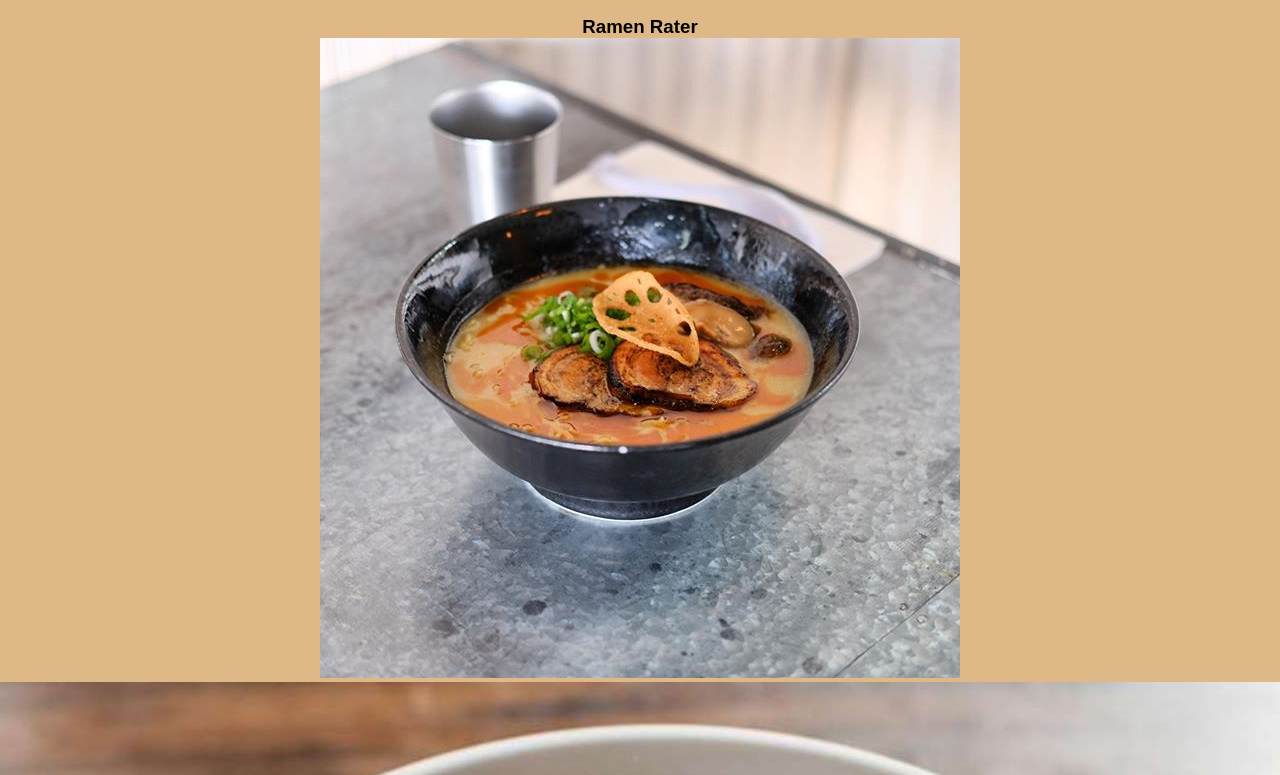
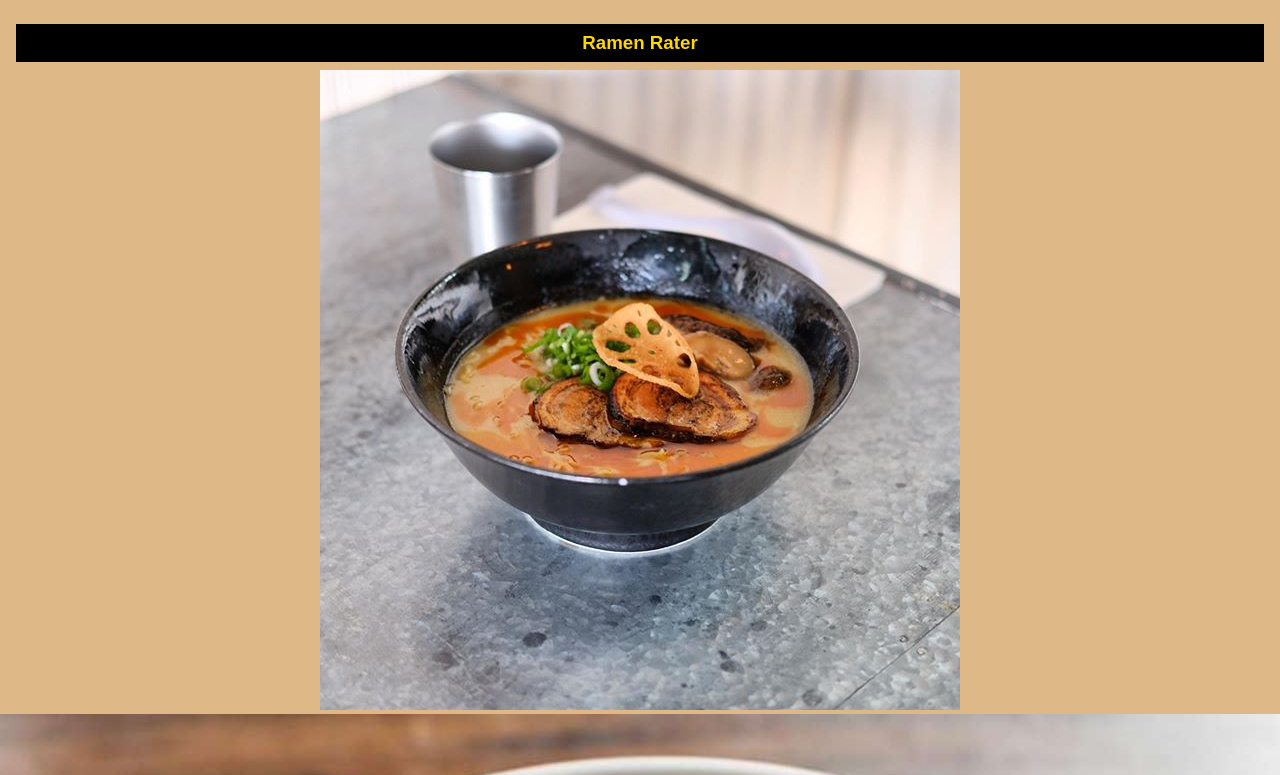
Before and after one commit to Jjumaaa/Phase-1-Code-Challenge-Ramen-Rater, a plain HTML site: page index.html in a window 1280 px wide. Shown: the top 775 px of the page. Drawn offline with Linux system fonts and the light colour scheme.

Commit message:
formatted the headers

```diff
--- a/css/style.css
+++ b/css/style.css
@@ -13,3 +13,12 @@
     justify-content: center;
     align-items: center;
   }
+
+  header {
+    padding: 0.5rem;
+    width: 100%;
+    color: gold;
+    background-color: black;
+    margin: 0.5rem 0;
+
+  }
```
